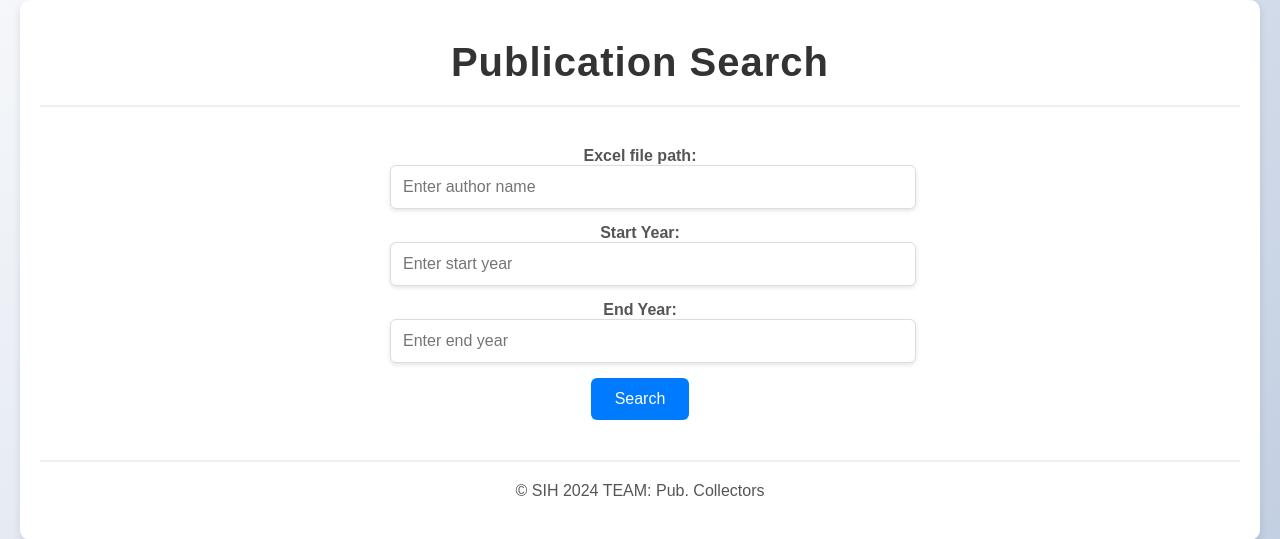
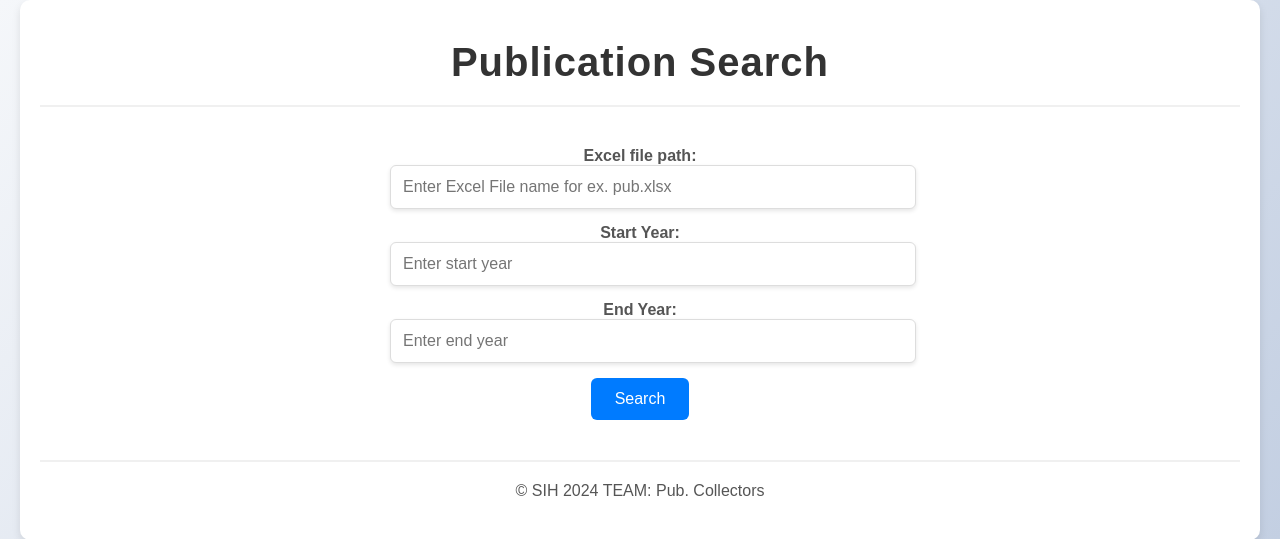
Before and after one commit to Colluded-Projects/pub_collectors, a Flask app: page / in a window 1280 px wide. Shown: the top 539 px of the page. Run offline with Flask 3, Linux system fonts and the light colour scheme.

Commit message:
Update index.html

```diff
--- a/templates/index.html
+++ b/templates/index.html
@@ -16,7 +16,7 @@
                 <form method="POST" action="/">
                     <div class="form-group">
                         <label for="author_name">Excel file path:</label>
-                        <input type="text" id="author_name" name="author_name" placeholder="Enter author name" required>
+                        <input type="text" id="author_name" name="author_name" placeholder="Enter Excel File name for ex. pub.xlsx" required>
                     </div>
                     <div class="form-group">
                         <label for="start_year">Start Year:</label>
```
